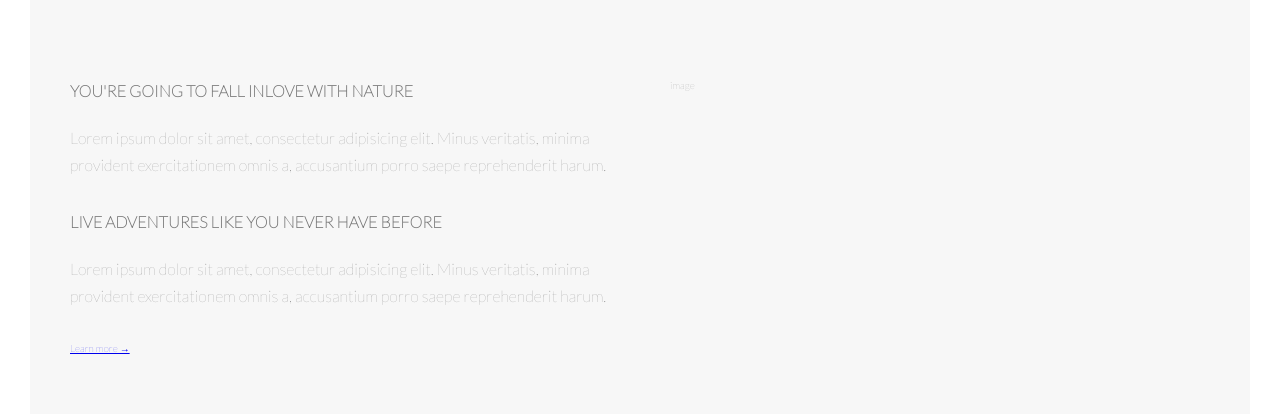
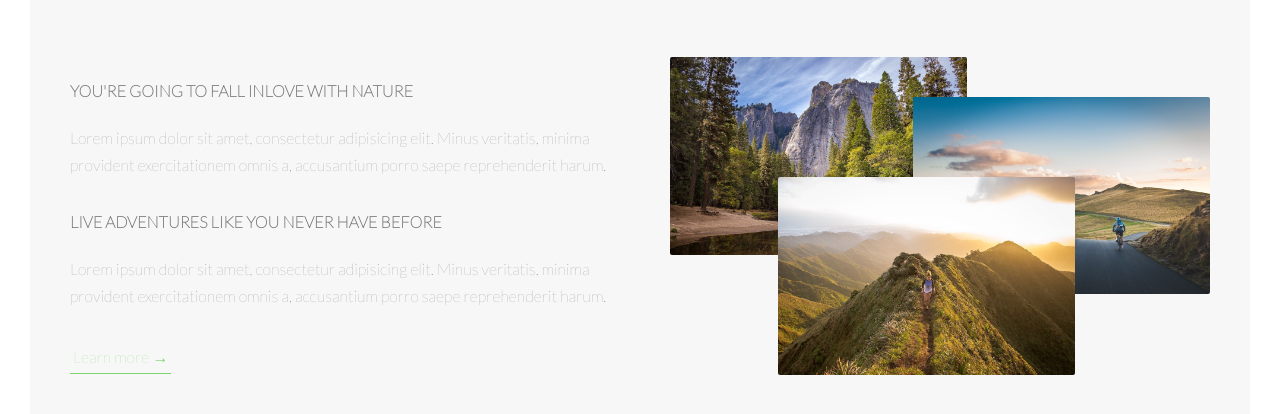
Before and after one commit to crisamdegracia/Advanced-CSS-and-SASS, a website: page Natours/index.html in a window 1280 px wide. Shown: the part 943-1357 px from the top of the page. Drawn offline with Linux system fonts and the light colour scheme.

Commit message:
f5v36: composition

```diff
--- a/Natours/index.html
+++ b/Natours/index.html
@@ -51,7 +51,11 @@
                     <a href="#" class="btn-text">Learn more &rarr;</a>
                     </div>
                     <div class="col-1-of-2">
-                        image
+                        <div class="composition">
+                            <img src="img/nat-1-large.jpg" alt="" class="composition__photo composition__photo--p1">
+                            <img src="img/nat-2-large.jpg" alt="" class="composition__photo composition__photo--p2">
+                            <img src="img/nat-3-large.jpg" alt="" class="composition__photo composition__photo--p3">
+                        </div>
                     </div>
                 </div>
 
--- a/Natours/sass/abstracts/_variables.scss
+++ b/Natours/sass/abstracts/_variables.scss
@@ -19,7 +19,7 @@ $color-grey: #eee;
 $dark-grey: #333;
 
 
-
+$default-font-size: 1.6rem;
 
 
 /*Margin*/
--- a/Natours/sass/base/_typography.scss
+++ b/Natours/sass/base/_typography.scss
@@ -76,7 +76,7 @@ body {
 
     &:hover {
     transform:scale(1.1);
-    text-shadow: .6rem 1rem 4rem rgba($color-black, 1);
+    text-shadow: 1rem 2rem .1rem rgba($color-black, .1);
     }
 
 }
--- a/Natours/sass/components/_button.scss
+++ b/Natours/sass/components/_button.scss
@@ -19,7 +19,7 @@ animation-duration: 3s;
         display: inline-block;
         position: relative;
         transition: all .3s;
-        font-size: 1.6rem;
+        font-size: $default-font-size;
         font-weight: 800;
     }
 
@@ -89,6 +89,33 @@ animation-duration: 3s;
         animation-fill-mode: backwards;
     }
 
+}
 
+.btn-text {
 
+    &:link,
+    &:visited {
+        color: $color-primary;
+        display: inline-block;
+        text-decoration: none;
+        border-bottom: 1px solid $color-primary;
+        padding: 3px;
+        font-size:  $default-font-size;
+        transition: all .3s;
     }
+
+    &:hover {
+        background-color: $color-primary;
+        color: $color-white;
+        box-shadow: 0 1rem 2rem rgba($color-black, .15);
+        transform: translateY(-2px);
+        border-radius: 10px;
+    }
+
+    &:active {
+        box-shadow: 0 .5rem 1rem rgba($color-black, .15);
+        transform: translateY(0);
+        background-color: $color-black;
+        border-radius: 10px;
+    }
+}
--- /dev/null
+++ b/Natours/sass/components/_composition.scss
@@ -0,0 +1,48 @@
+.composition {
+    position: relative;
+
+    &__photo {
+        width: 55%;
+//        box-shadow: 0 1.5rem 4rem rgba($color-black, .4);
+        position: absolute;
+        border-radius: 2px;
+        z-index: 10;
+        transition: all .2s;
+
+        /* the off space of the outline border*/
+        outline-offset: 1rem;
+
+        &--p1 {
+            left: 0;
+            top: -2rem;
+        }
+
+        &--p2 {
+            right: 0rem;
+            top: 2rem;
+        }
+
+        &--p3 {
+            //            border: 1px solid red;
+            left: 20%;
+            top: 10rem;
+        }
+
+        &:hover {
+            /* the border when hover*/
+            outline: 1rem outset $color-primary;
+
+            transform: scale(1.2) translateY(-3rem);
+            box-shadow: 0 2.5rem 4rem rgba($color-black, .5);
+//            box-shadow: .3rem .9rem .3rem $color-primary;
+            z-index: 20;
+
+        }
+
+    }
+
+     &:hover &__photo:not(:hover){
+        transform: scale(.80);
+    }
+
+}
--- a/Natours/sass/main.scss
+++ b/Natours/sass/main.scss
@@ -8,6 +8,7 @@
 @import "base/utilities";
 
 @import "components/button";
+@import "components/composition";
 
 @import "layout/grid";
 @import "layout/header";
--- a/Natours/sass/pages/_home.scss
+++ b/Natours/sass/pages/_home.scss
@@ -2,5 +2,4 @@
     background-color: $color-gray-light-1;
     padding: 25rem 0;
     margin-top: -20vh;
-
 }
```
Also changed, not shown: Natours/css/style.css. Lines whose indentation alone changed are shown as unchanged.
